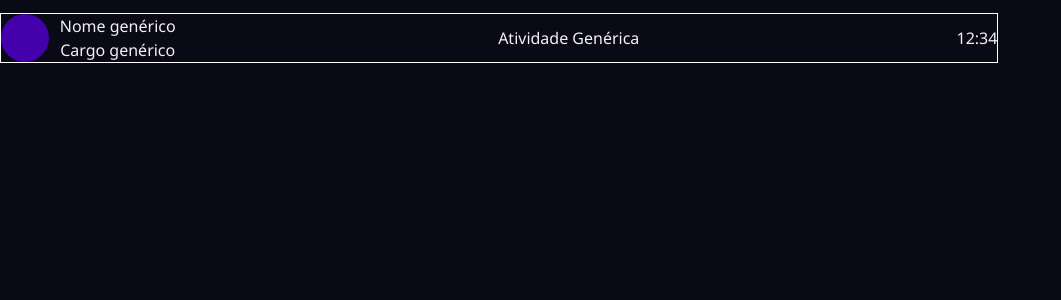
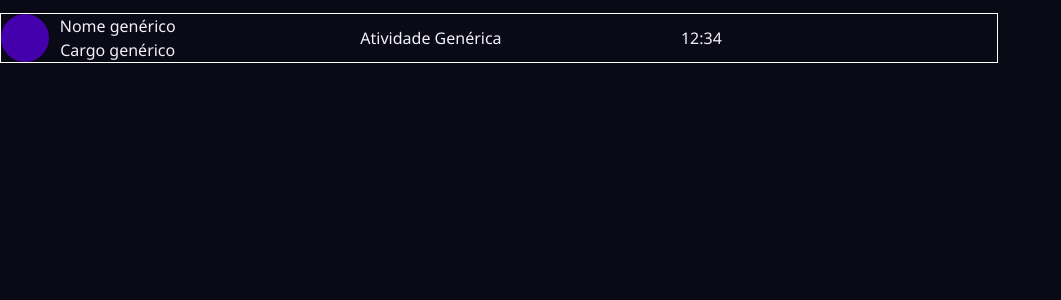
Before and after one commit to SamuelFVG/powerfit-trainee-cpe, a React (Vite) app in the folder powerfit/: page /home in a window 1280 px wide. Shown: the top 300 px of the page, without its empty margins (0-1061 px from the left). Built offline with nearby package versions, Linux system fonts and the light colour scheme.

Commit message:
formatação_fontes e gb 2

```diff
--- a/powerfit/src/components/LinhaDaTabelaGenerica/LinhaDaTabelaGenerica.jsx
+++ b/powerfit/src/components/LinhaDaTabelaGenerica/LinhaDaTabelaGenerica.jsx
@@ -16,7 +16,6 @@ export default function LinhaDaTabelaGenerica({ dados }) {
           </InformacoesPerfil>
         </Perfil>
 
-
         <DivGenerico>{dados.atividade}</DivGenerico>
 
         <DivGenerico>{dados.horas}</DivGenerico>
--- a/powerfit/src/components/LinhaDaTabelaGenerica/Styles.js
+++ b/powerfit/src/components/LinhaDaTabelaGenerica/Styles.js
@@ -8,7 +8,7 @@ export const LinhaDaTabelaG = styled.div`
     height: 50px;
     width: 78%;
     display: flex;
-    justify-content: space-between      ;
+    gap: 18%;
 `;
 
 export const Perfil = styled.div`
--- a/powerfit/src/pages/Home/Home.jsx
+++ b/powerfit/src/pages/Home/Home.jsx
@@ -1,8 +1,6 @@
 import {Titulo,} from "./Styles"
 import {BotaoGenerico,InputGenerico,LinkGenerico,Header,LinhaDaTabelaGenerica }  from "../../components"
 
-
-export default function Home() {
 const obj =  { //vetor de objetos no final
     nome: 'Nome genérico',
     cargo: 'Cargo genérico',
@@ -11,14 +9,28 @@ export default function Home() {
     horas: '12:34'
 }
 
+export default function Home() {
+    // <Tabela>
+    //     <TopoTabela>
+    //         <DivGenerico>Perfil</DivGenerico>
+    //         <DivGenerico>Atividade</DivGenerico>
+    //         <DivGenerico>Tempo</DivGenerico>
+    //     </TopoTabela>
+    //     <LinhaDaTabelaGenerica dados={obj}/>
+    //     <LinhaDaTabelaGenerica dados={obj}/>
+    //     <LinhaDaTabelaGenerica dados={obj}/>
+    //     <LinhaDaTabelaGenerica dados={obj}/>
+    //     <LinhaDaTabelaGenerica dados={obj}/>
+    //     <LinhaDaTabelaGenerica dados={obj}/>
+    // </Tabela>
+
     return (<div>
+        <LinhaDaTabelaGenerica dados={obj}/>
+    </div>)
+}
+
 {/* <Header/>
 <Titulo>Home</Titulo>
 <BotaoGenerico/>
 <LinkGenerico/>
-        <InputGenerico/>*/}
-        <LinhaDaTabelaGenerica dados={obj}/>
-
-    </div>)
-
-}
+<InputGenerico/> */}
```
Lines whose indentation alone changed are shown as unchanged.
